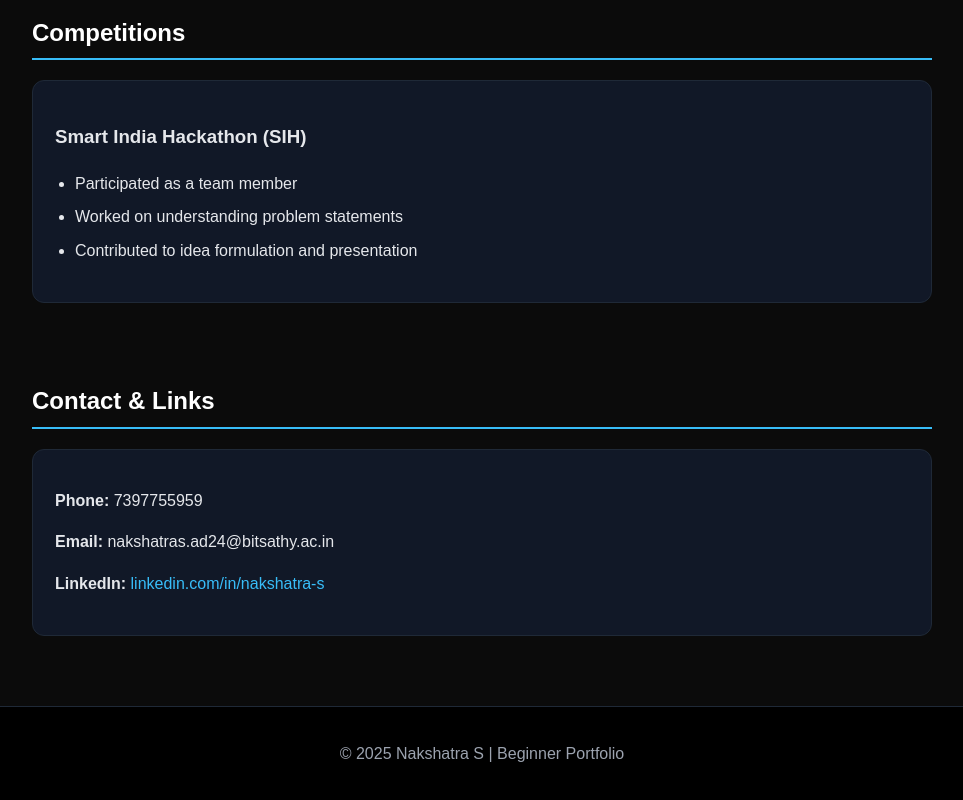
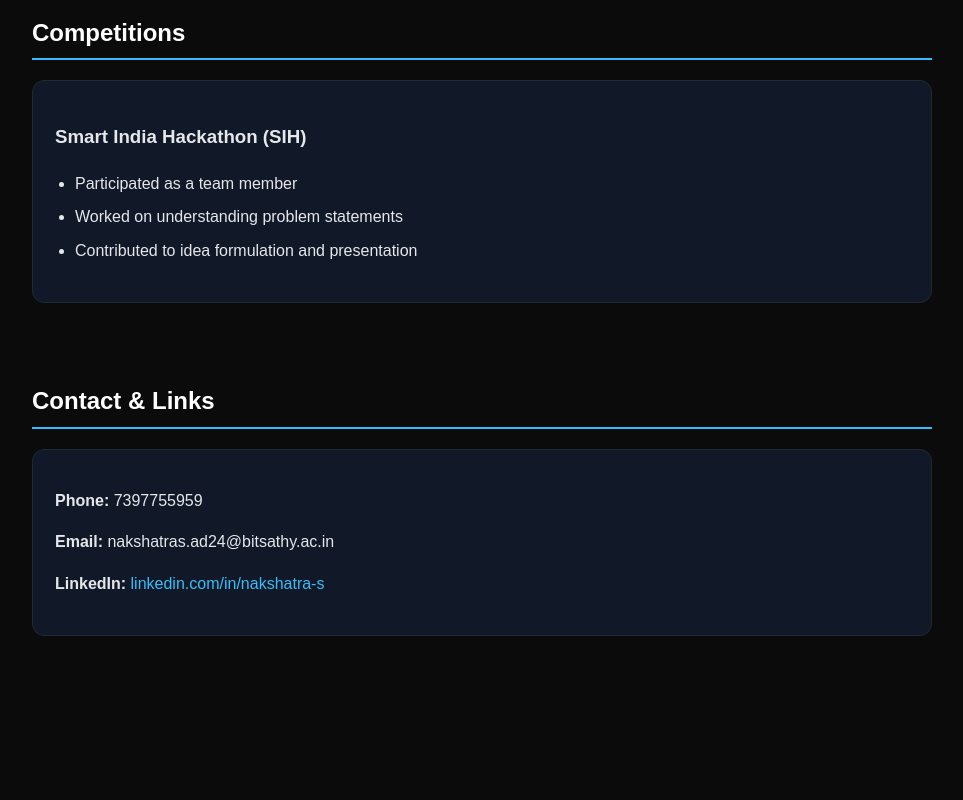
Before and after one commit to Nakshatra112/Beginner-Portfolio, a plain HTML site: page portfolio.html in a window 1280 px wide. Shown: the part 1907-2707 px from the top of the page, without its empty margins (158-1121 px from the left). After the commit the page ends 2573 px from the top, so only its background shows below. Drawn offline with Linux system fonts and the light colour scheme.

Commit message:
portfolio.html

```diff
--- a/portfolio.html
+++ b/portfolio.html
@@ -193,9 +193,7 @@
     </div>
 </section>
 
-<footer>
-    <p>© 2025 Nakshatra S | Beginner Portfolio</p>
-</footer>
+
 
 </body>
 </html>
```
